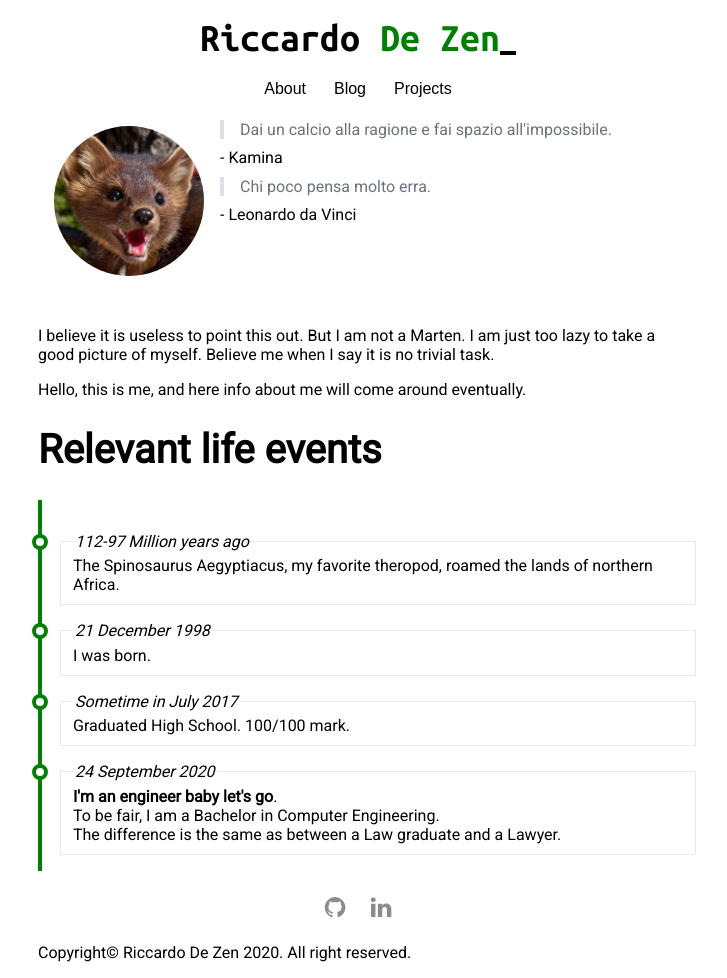
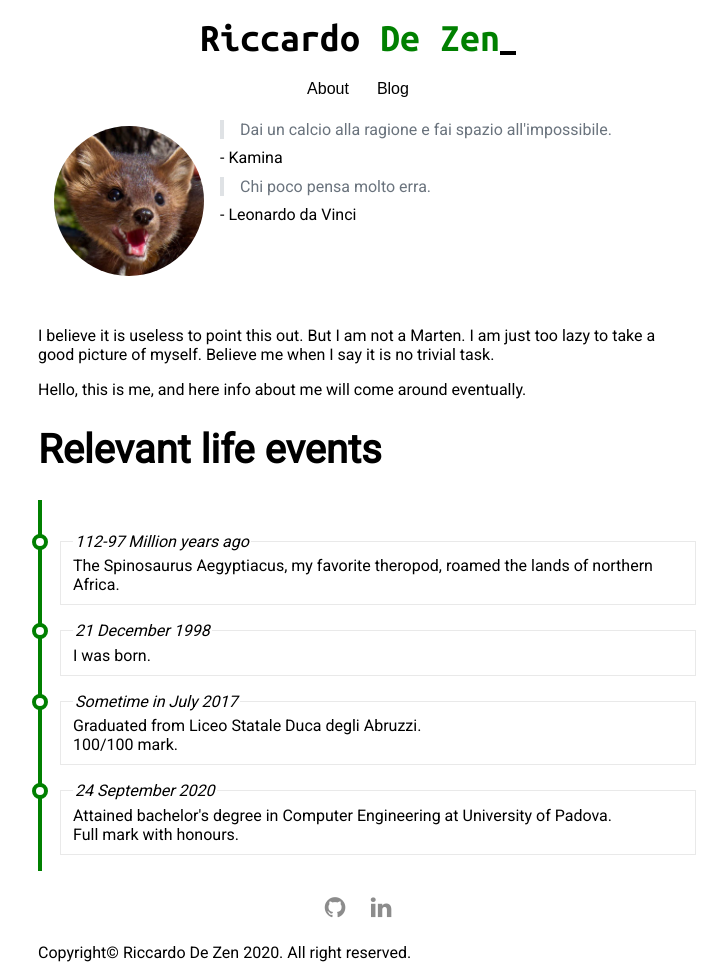
Before and after one commit to ricdezen/ricdezen.github.io, a Jekyll site: the page built from about.md, in a window 1280 px wide. Shown: the whole page, without its empty margins (282-1009 px from the left). Built offline with Jekyll 4.4.1, drawn with Linux system fonts in a browser that asks for light colours.

Commit message:
Removed navbar link to projects Changed roadmap events.

```diff
--- a/_data/pages.yaml
+++ b/_data/pages.yaml
@@ -3,5 +3,3 @@ pages:
     url: "/about.html"
   - name: "Blog"
     url: "/blog/index.html"
-  - name: "Projects"
-    url: "/projects.html"
--- a/_data/roadmap.yaml
+++ b/_data/roadmap.yaml
@@ -4,6 +4,6 @@ roadmap:
   - date: "21 December 1998"
     event: "I was born."
   - date: "Sometime in July 2017"
-    event: "Graduated High School. 100/100 mark."
+    event: "Graduated from Liceo Statale Duca degli Abruzzi.<br>100/100 mark."
   - date: "24 September 2020"
-    event: "<b>I'm an engineer baby let's go</b>.<br>To be fair, I am a Bachelor in Computer Engineering.<br>The difference is the same as between a Law graduate and a Lawyer."
+    event: "Attained bachelor's degree in Computer Engineering at University of Padova.<br>Full mark with honours."
```
